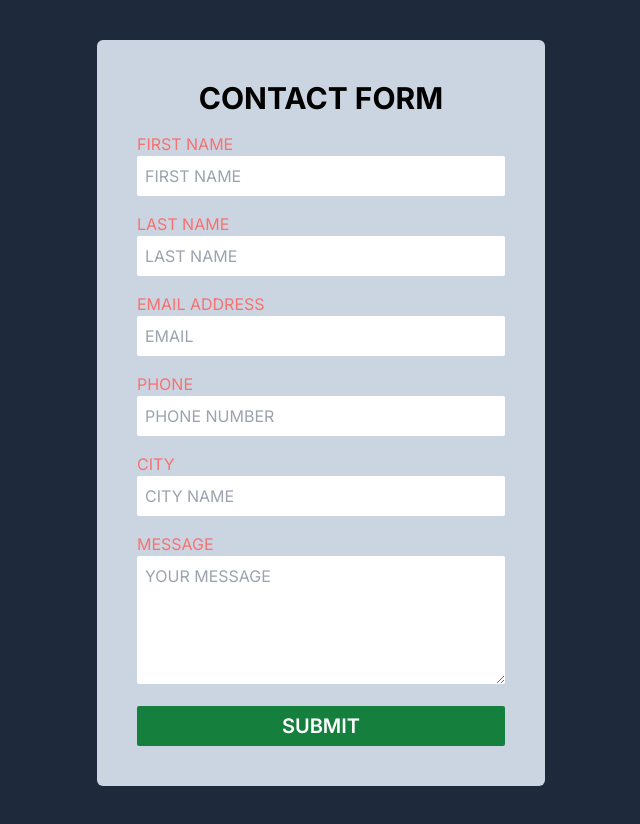
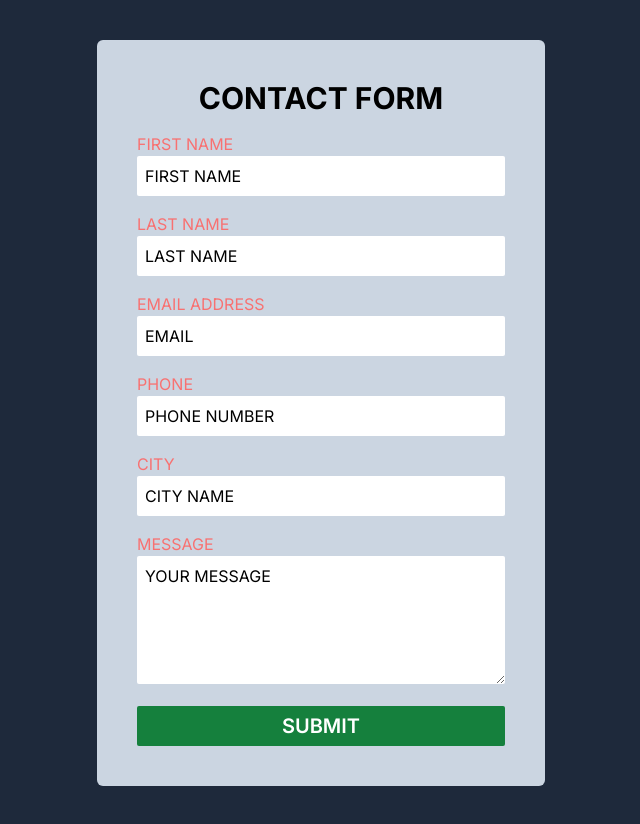
Before and after one commit to SattyamSamania/Contact-Form-formik, a Next.js app: page / in a window 1280 px wide. Shown: the whole page, without its empty margins (319-959 px from the left). Built offline with nearby package versions, Linux system fonts and the light colour scheme.

Commit message:
Updated Styling in Contact Form

```diff
--- a/app/page.js
+++ b/app/page.js
@@ -33,12 +33,12 @@ export default function Home() {
             type="text"
             onChange={formik.handleChange}
             value={formik.values.firstName}
-            className="rounded-sm p-2 w-full uppercase "
+            className="rounded-sm p-2 w-full uppercase placeholder-black "
             placeholder="First Name"
           />
           </div>
           <div>
-          <label className="uppercase text-red-400" htmlFor="lastName">
+          <label className="uppercase text-red-400 " htmlFor="lastName">
             Last Name
           </label>
           <input
@@ -46,7 +46,7 @@ export default function Home() {
             type="text"
             onChange={formik.handleChange}
             value={formik.values.lastName}
-            className="rounded-sm p-2 w-full uppercase"
+            className="rounded-sm p-2 w-full uppercase placeholder-black"
             placeholder="Last Name"
           />
           </div>
@@ -60,7 +60,7 @@ export default function Home() {
             type="email"
             onChange={formik.handleChange}
             value={formik.values.email}
-            className="rounded-sm p-2 w-full uppercase"
+            className="rounded-sm p-2 w-full uppercase placeholder-black"
             placeholder="Email"
           />
           </div>
@@ -73,7 +73,7 @@ export default function Home() {
             type="tel"
             onChange={formik.handleChange}
             value={formik.values.phone}
-            className="rounded-sm p-2 w-full uppercase"
+            className="rounded-sm p-2 w-full uppercase placeholder-black"
             placeholder="Phone Number"
           />
           </div>
@@ -86,7 +86,7 @@ export default function Home() {
             type="text"
             onChange={formik.handleChange}
             value={formik.values.city}
-            className="rounded-sm p-2 w-full uppercase"
+            className="rounded-sm p-2 w-full uppercase placeholder-black"
             placeholder="City Name"
           />
           </div>
@@ -99,7 +99,7 @@ export default function Home() {
             type="text"
             onChange={formik.handleChange}
             value={formik.values.message}
-            className="rounded-sm p-2 min-h-32 w-full uppercase"
+            className="rounded-sm p-2 min-h-32 w-full uppercase placeholder-black"
             placeholder="Your Message"
           />
           </div>
```
